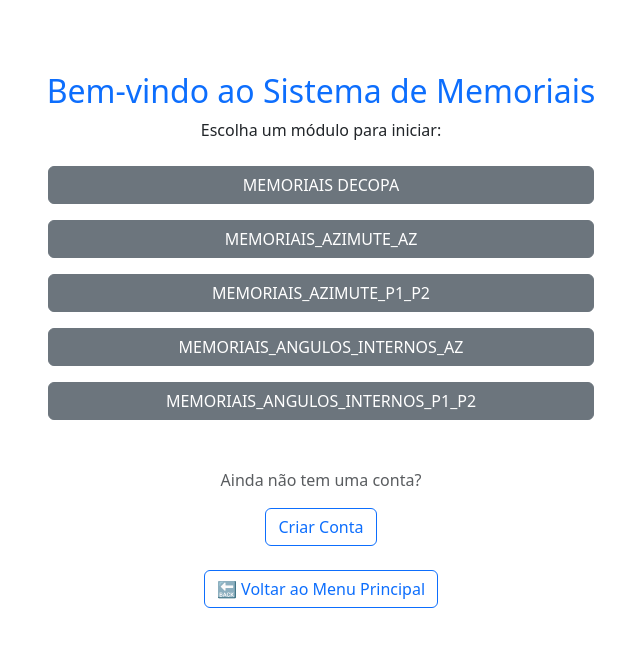
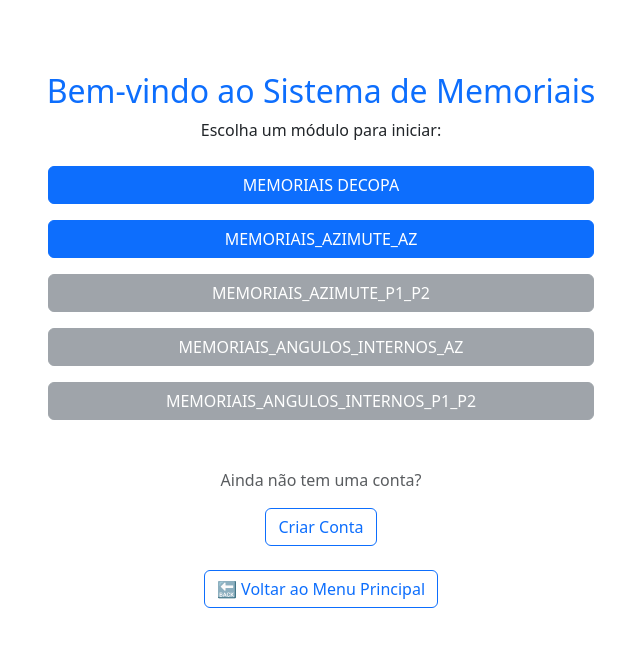
Before and after one commit to Paulo425/modulos-na-web, a Flask app: page / in a window 1280 px wide. Shown: the part 76-723 px from the top of the page, without its empty margins (319-959 px from the left). Run offline with Flask 3, Linux system fonts and the light colour scheme; the visitor is signed in with stand-in values (Sample User, id 1).

Commit message:
Update index.html

```diff
--- a/templates/index.html
+++ b/templates/index.html
@@ -8,22 +8,20 @@
     </div>
 
     <div class="d-grid gap-3 col-6 mx-auto mt-4">
-    <!-- Módulo DECOPA -->
-    <a href="{{ url_for('memoriais_descritivos') }}"
-       class="btn {{ 'btn-primary' if request.path == url_for('memoriais_descritivos') else 'btn-secondary' }}">
-        MEMORIAIS DECOPA
-    </a>
+        <!-- Módulo DECOPA (ativo, azul) -->
+        <a href="{{ url_for('memoriais_descritivos') }}" class="btn btn-primary">
+            MEMORIAIS DECOPA
+        </a>
 
-    <!-- Módulo AZIMUTE_AZ -->
-    <a href="{{ url_for('gerar_memorial_azimute_az') }}"
-       class="btn {{ 'btn-primary' if request.path == url_for('gerar_memorial_azimute_az') else 'btn-secondary' }}">
-        MEMORIAIS_AZIMUTE_AZ
-    </a>
+        <!-- Módulo AZIMUTE_AZ (ativo, azul) -->
+        <a href="{{ url_for('gerar_memorial_azimute_az') }}" class="btn btn-primary">
+            MEMORIAIS_AZIMUTE_AZ
+        </a>
 
-        <!-- Módulos ainda não implementados (fixos em cinza) -->
-        <a href="{{ url_for('memoriais_azimute_p1_p2') }}" class="btn btn-secondary">MEMORIAIS_AZIMUTE_P1_P2</a>
-        <a href="{{ url_for('memoriais_angulos_internos_az') }}" class="btn btn-secondary">MEMORIAIS_ANGULOS_INTERNOS_AZ</a>
-        <a href="{{ url_for('memoriais_angulos_internos_p1_p2') }}" class="btn btn-secondary">MEMORIAIS_ANGULOS_INTERNOS_P1_P2</a>
+        <!-- Módulos ainda não implementados (cinza e desativados) -->
+        <a href="#" class="btn btn-secondary disabled">MEMORIAIS_AZIMUTE_P1_P2</a>
+        <a href="#" class="btn btn-secondary disabled">MEMORIAIS_ANGULOS_INTERNOS_AZ</a>
+        <a href="#" class="btn btn-secondary disabled">MEMORIAIS_ANGULOS_INTERNOS_P1_P2</a>
     </div>
 
     <div class="text-center mt-5">
```
